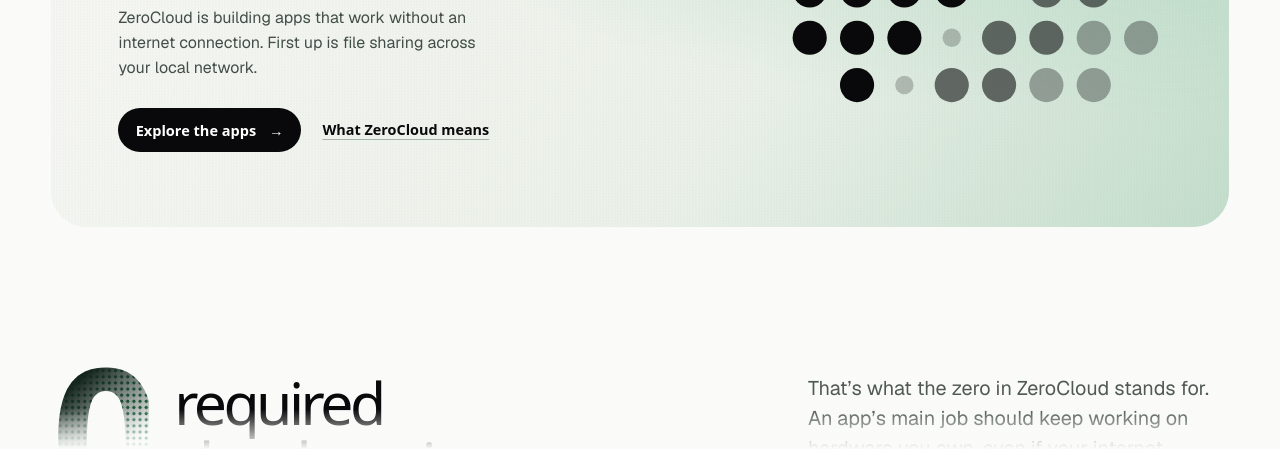
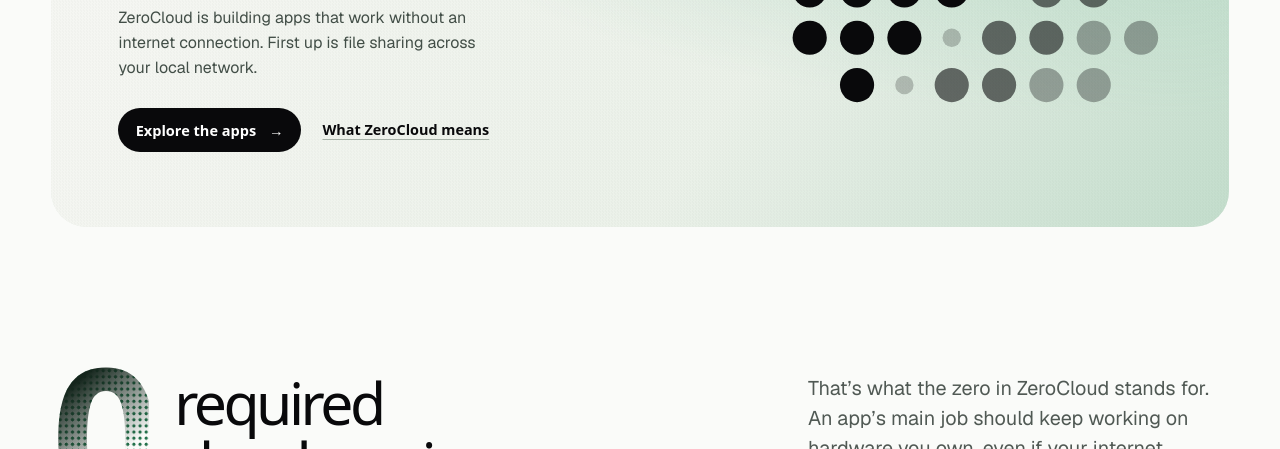
Before and after one commit to ayhamDev/ZeroCloud, an Astro site in the folder apps/site/: page / in a window 1280 px wide. Shown: the part 351-800 px from the top of the page. Built offline with nearby package versions, Linux system fonts and the light colour scheme; Astro itself is replaced by a stand-in of ours; some packages are replaced by stand-ins of ours; a web font is replaced by a local one.

Commit message:
fix(site): limit the viewport fade to the top edge

```diff
--- a/apps/site/src/styles/shell.css
+++ b/apps/site/src/styles/shell.css
@@ -5,7 +5,6 @@
 }
 html {
   scroll-padding-top: var(--nav-clearance);
-  scroll-padding-block-end: calc(var(--edge-fade) + var(--space-4));
   color-scheme: light;
 }
 body {
@@ -321,12 +320,11 @@ summary::-webkit-details-marker {
 }
 .page-edge-fades {
   position: fixed;
-  inset: 0;
+  inset: 0 0 auto;
+  block-size: var(--edge-fade);
   z-index: 15;
   pointer-events: none;
-  background:
-    linear-gradient(var(--canvas), transparent) top / 100% var(--edge-fade) no-repeat,
-    linear-gradient(transparent, var(--canvas)) bottom / 100% var(--edge-fade) no-repeat;
+  background: linear-gradient(var(--canvas), transparent);
 }
 @media print, (forced-colors: active), (prefers-contrast: more) {
   .page-edge-fades {
```
